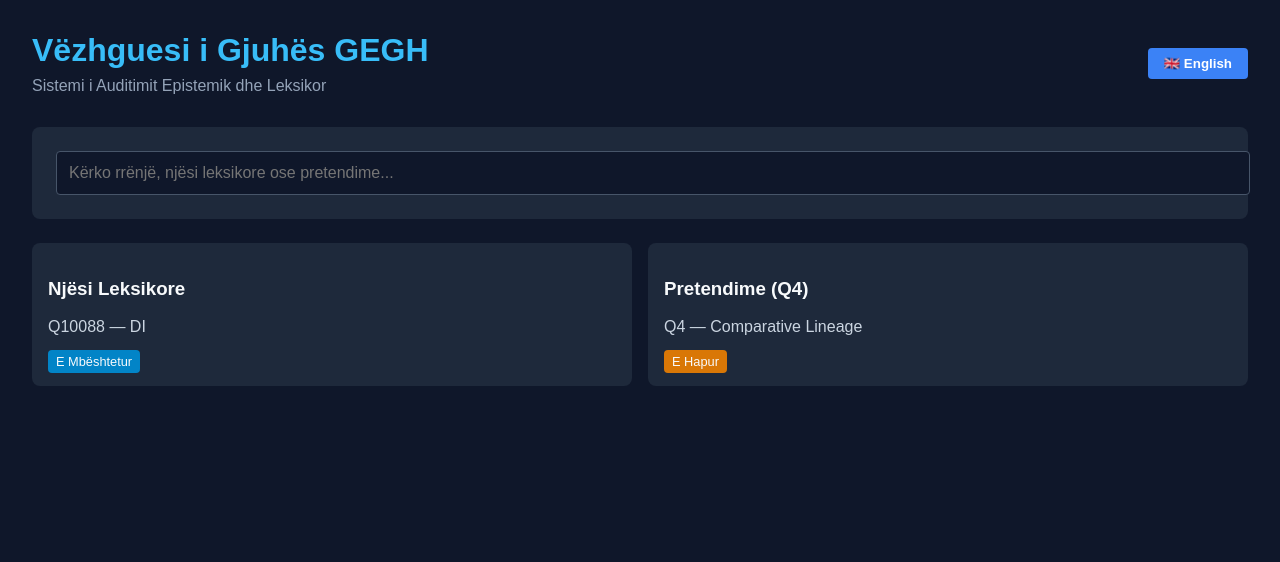
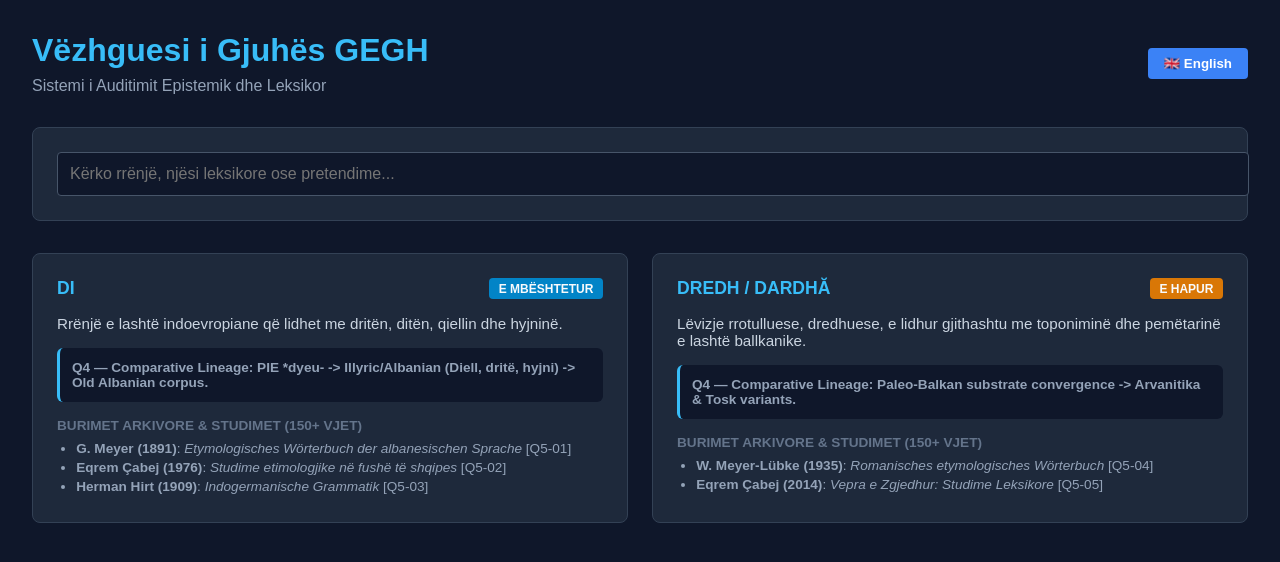
Before and after one commit to Erionxh/gegh-di-explorer, a Next.js app: page / in a window 1280 px wide. Shown: the top 562 px of the page. Built offline with nearby package versions, Linux system fonts and the light colour scheme.

Commit message:
Update page.js

```diff
--- a/app/page.js
+++ b/app/page.js
@@ -1,10 +1,19 @@
 'use client';
 import { useState } from 'react';
 import { translations } from '../lib/i18n';
+import { lexicalDatabase } from '../lib/data';
 
 export default function Home() {
   const [lang, setLang] = useState('sq');
+  const [searchTerm, setSearchTerm] = useState('');
   const t = translations[lang];
+
+  const filteredData = lexicalDatabase.filter(item =>
+    item.root.toLowerCase().includes(searchTerm.toLowerCase()) ||
+    item.id.toLowerCase().includes(searchTerm.toLowerCase()) ||
+    item.meaning.sq.toLowerCase().includes(searchTerm.toLowerCase()) ||
+    item.meaning.en.toLowerCase().includes(searchTerm.toLowerCase())
+  );
 
   return (
     <main style={{ padding: '2rem', fontFamily: 'sans-serif', background: '#0f172a', color: '#f8fafc', minHeight: '100vh' }}>
@@ -21,25 +30,57 @@ export default function Home() {
         </button>
       </div>
 
-      <div style={{ background: '#1e293b', padding: '1.5rem', borderRadius: '8px', marginBottom: '1.5rem' }}>
+      {/* Search Bar */}
+      <div style={{ background: '#1e293b', padding: '1.5rem', borderRadius: '8px', marginBottom: '2rem', border: '1px solid #334155' }}>
         <input
           type="text"
           placeholder={t.searchPlaceholder}
+          value={searchTerm}
+          onChange={(e) => setSearchTerm(e.target.value)}
           style={{ width: '100%', padding: '0.75rem', borderRadius: '4px', border: '1px solid #475569', background: '#0f172a', color: '#fff', fontSize: '1rem' }}
         />
       </div>
 
-      <div style={{ display: 'flex', gap: '1rem', flexWrap: 'wrap' }}>
-        <div style={{ background: '#1e293b', padding: '1rem', borderRadius: '8px', flex: 1, minWidth: '200px' }}>
-          <h3>{t.menu.lexicalUnits}</h3>
-          <p style={{ color: '#cbd5e1' }}>Q10088 — DI</p>
-          <span style={{ background: '#0284c7', padding: '0.25rem 0.5rem', borderRadius: '4px', fontSize: '0.8rem' }}>{t.status.supported}</span>
-        </div>
-        <div style={{ background: '#1e293b', padding: '1rem', borderRadius: '8px', flex: 1, minWidth: '200px' }}>
-          <h3>{t.menu.claims}</h3>
-          <p style={{ color: '#cbd5e1' }}>Q4 — Comparative Lineage</p>
-          <span style={{ background: '#d97706', padding: '0.25rem 0.5rem', borderRadius: '4px', fontSize: '0.8rem' }}>{t.status.open}</span>
-        </div>
+      {/* Database Grid */}
+      <div style={{ display: 'grid', gridTemplateColumns: 'repeat(auto-fit, minmax(320px, 1fr))', gap: '1.5rem' }}>
+        {filteredData.map((item) => (
+          <div key={item.id} style={{ background: '#1e293b', padding: '1.5rem', borderRadius: '8px', border: '1px solid #334155', display: 'flex', flexDirection: 'column', gap: '1rem' }}>
+            <div style={{ display: 'flex', justifyContent: 'space-between', alignItems: 'center' }}>
+              <span style={{ color: '#38bdf8', fontWeight: 'bold', fontSize: '1.1rem' }}>{item.root}</span>
+              <span style={{
+                background: item.status === 'supported' ? '#0284c7' : '#d97706',
+                padding: '0.2rem 0.6rem',
+                borderRadius: '4px',
+                fontSize: '0.75rem',
+                fontWeight: 'bold',
+                textTransform: 'uppercase'
+              }}>
+                {t.status[item.status]}
+              </span>
+            </div>
+
+            <p style={{ color: '#cbd5e1', fontSize: '0.95rem', margin: 0 }}>
+              {item.meaning[lang]}
+            </p>
+
+            <div style={{ background: '#0f172a', padding: '0.75rem', borderRadius: '6px', fontSize: '0.85rem', color: '#94a3b8', borderLeft: '3px solid #38bdf8' }}>
+              <strong>{item.lineage}</strong>
+            </div>
+
+            <div>
+              <h4 style={{ margin: '0 0 0.5rem 0', fontSize: '0.85rem', color: '#64748b', textTransform: 'uppercase' }}>
+                {lang === 'sq' ? 'Burimet Arkivore & Studimet (150+ Vjet)' : 'Archival Sources & Studies (150+ Yrs)'}
+              </h4>
+              <ul style={{ margin: 0, paddingLeft: '1.2rem', fontSize: '0.85rem', color: '#94a3b8' }}>
+                {item.sources.map((src, idx) => (
+                  <li key={idx} style={{ marginBottom: '0.25rem' }}>
+                    <strong>{src.author} ({src.year})</strong>: <em>{src.work}</em> [{src.id}]
+                  </li>
+                ))}
+              </ul>
+            </div>
+          </div>
+        ))}
       </div>
     </main>
   );
```
